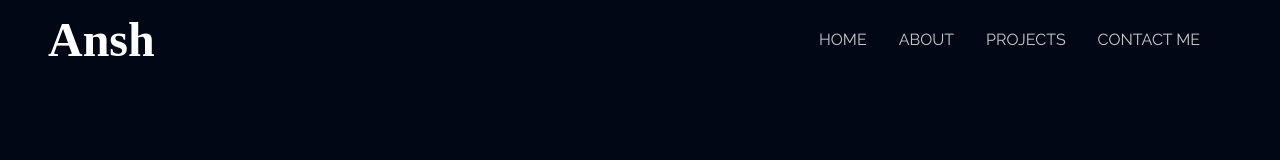
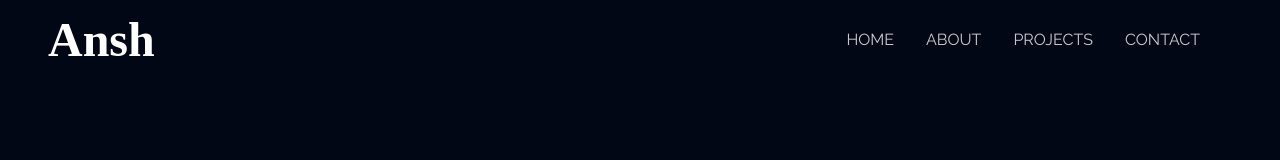
Before and after one commit to Anshjatana/Portfolio, a React (Create React App) app: page / in a window 1280 px wide. Shown: the top 160 px of the page. Built offline with nearby package versions, Linux system fonts and the light colour scheme; a web font is replaced by a local one.

Commit message:
Added footer and smooth scroll

```diff
--- a/package.json
+++ b/package.json
@@ -11,6 +11,7 @@
     "react-dom": "^18.2.0",
     "react-icons": "^4.10.1",
     "react-scripts": "5.0.1",
+    "react-scroll": "^1.8.9",
     "react-simple-typewriter": "^5.0.1",
     "typewriter-effect": "^2.20.1",
     "web-vitals": "^2.1.4"
--- a/src/App.js
+++ b/src/App.js
@@ -14,7 +14,7 @@ function App() {
   return (
     <>
       <NavBar />
-      <div style={divStyle} className='h-[5000px]'>
+      <div style={divStyle} className='h-full'>
         <Home />
         <About />
         <Projects />
--- a/src/Components/About.js
+++ b/src/Components/About.js
@@ -18,7 +18,7 @@ const About = () => {
 
   return (
 
-    <div className="flex flex-col items-center justify-center mt-8">
+    <div className="flex flex-col items-center justify-center mt-8" id="about">
       <h6 className="text-white text-[15px] font-semibold uppercase text-center  ">
 
         Get to know
--- a/src/Components/Contact.js
+++ b/src/Components/Contact.js
@@ -5,6 +5,7 @@ const Contact = () => {
     const initialFormData = {
         name: '',
         email: '',
+        subject:'',
         message: '',
       };
     const [formData, setFormData] = useState(initialFormData);
@@ -16,21 +17,21 @@ const Contact = () => {
 
       const handleSubmit = (e) => {
         e.preventDefault();
-        // Here, you can access the form data in the `formData` state and perform actions, such as sending it to a server.
         console.log(formData);
         setFormData(initialFormData)
       };
 
   return (
-    <div>
-      <h3 className="text-white text-[30px] font-semibold uppercase text-center my-10">Contact me</h3>
-      <p className="text-[18px] font-semibold  underline items-center justify-center mt-2 text-white flex"><Mail />{" "} anshjatana1111@gmail.com</p>
-      <p className="text-[19
+    <div id='contact'>
+      <h3 className="text-white text-[30px] font-semibold uppercase text-center my-10">Get in touch</h3>
+      <div className='flex items-center justify-evenly mx-[290px] '>
+      <p className="text-[22px] font-semibold font-[sans-serif]   underline items-center justify-center mt-2 text-white flex"><Mail size={30} color='paleturquoise'/>anshjatana1111@gmail.com</p>
+      <p className="text-[24px] font-semibold font-[sans-serif]  items-center justify-center mt-4 text-white flex"><PhoneCall color='paleturquoise' size={30}/>+918168318198</p>
+      </div>
 
-      px] font-semibold font-[sans-serif]  items-center justify-center mt-4 text-white flex"><PhoneCall />+918168318198</p>
       <form onSubmit={handleSubmit} className="space-y-4 my-10 flex flex-col items-center ">
         <div>
-          <label htmlFor="name" className="block text-gray-200">Name:</label>
+          <label htmlFor="name" className="block text-[20px] text-white font-medium">Name:</label>
           <input
             type="text"
             id="name"
@@ -38,12 +39,12 @@ const Contact = () => {
             value={formData.name}
             placeholder="Enter your Fullname"
             onChange={handleChange}
-            className="border rounded-md p-2 w-[400px]"
+            className="border rounded-md p-2 w-[450px]"
             required
           />
         </div>
         <div>
-          <label htmlFor="email" className="block text-gray-200">Email:</label>
+          <label htmlFor="email" className="block text-white text-[20px] font-medium">Email:</label>
           <input
             type="email"
             id="email"
@@ -51,26 +52,39 @@ const Contact = () => {
             value={formData.email}
             placeholder="Enter your Email"
             onChange={handleChange}
-            className="border rounded-md p-2 w-[400px]"
+            className="border rounded-md p-2 w-[450px]"
             required
           />
         </div>
         <div>
-          <label htmlFor="message" className="block text-gray-200">Message:</label>
+          <label htmlFor="name" className="block text-[20px] text-white font-medium">Subject:</label>
+          <input
+            type="text"
+            id="subject"
+            name="subject"
+            value={formData.subject}
+            placeholder="Enter Subject here"
+            onChange={handleChange}
+            className="border rounded-md p-2 w-[450px]"
+            required
+          />
+        </div>
+        <div>
+          <label htmlFor="message" className="block text-white text-[20px] font-medium">Message:</label>
           <textarea
             id="message"
             name="message"
             value={formData.message}
             onChange={handleChange}
             placeholder="Enter Message here"
-            className="border rounded-md p-2 w-[400px] h-32"
+            className="border rounded-md p-2 w-[450px] h-32"
             required
           />
         </div>
         <div>
           <button
             type="submit"
-            className="bg-blue-500 text-white py-2 px-4 rounded-md hover:bg-blue-600"
+            className="bg-blue-500 text-white py-2 px-4 rounded-md mb-10 hover:bg-blue-600"
           >
             Lets Talk!
           </button>
--- a/src/Components/Footer.js
+++ b/src/Components/Footer.js
@@ -1,10 +1,46 @@
-import React from 'react'
+import React from 'react';
+import { Link } from 'react-scroll';
 
 const Footer = () => {
+
+  const array = [
+    {
+      id: 1,
+      link: "home",
+    },
+    {
+      id: 2,
+      link: "about",
+    },
+    {
+      id: 3,
+      link: "projects",
+    },
+    {
+      id: 4,
+      link: "contact",
+    },
+  ];
   return (
-    <div>
-
-    </div>
+    <footer className=' w-full text-black     bg-[#d1d3d6] h-40  px-6'>
+      <div className='flex  items-center justify-between '>
+      <div>
+        <h1 className="font-signature m-6  text-5xl font-bold cursor-pointer hover:scale-110 duration-200 ">Ansh</h1>
+      </div>
+      <ul className="hidden sm:flex text-black font-bold mr-10">
+          {array.map(({id,link}) => (
+            <li
+              className="mx-4 uppercase cursor-pointer hover:scale-125 duration-200 "
+              key={id}
+            >
+              <Link to={link} smooth={true} duration={900}>{link}</Link>
+            </li>
+          ))}
+        </ul>
+      </div>
+        <hr className='w-[90%] m-auto border-black font-bold pt-6 '/>
+        <p className='py-1 font-bold text-[20px] text-center uppercase'>Thank you !</p>
+      </footer>
   )
 }
 
--- a/src/Components/Home.js
+++ b/src/Components/Home.js
@@ -12,7 +12,7 @@ const Home = () => {
   });
 
   return (
-    <footer className="h-[600px]">
+    <div className="h-[600px]" id="home">
       <div className="text-white w-[45%] absolute top-[190px] left-[130px]">
         <h1 className="text-[45px] font-semibold text-[#ff0044]">Hello!</h1>
         <h2 className="text-[40px] font-bold">I'm Ansh Jatana,</h2>
@@ -39,7 +39,7 @@ const Home = () => {
           className="w-[300px] rounded-lg z-9"
         />
       </div>
-    </footer>
+    </div>
   );
 };
 
--- a/src/Components/NavBar.js
+++ b/src/Components/NavBar.js
@@ -1,5 +1,6 @@
 import React, { useState } from "react";
 import {Menu, X} from 'lucide-react';
+import { Link } from 'react-scroll';
 
 const NavBar = () => {
     const [nav,setNav] = useState(false)
@@ -9,26 +10,26 @@ const NavBar = () => {
   const array = [
     {
       id: 1,
-      link: "Home",
+      link: "home",
     },
     {
       id: 2,
-      link: "About",
+      link: "about",
     },
     {
       id: 3,
-      link: "Projects",
+      link: "projects",
     },
     {
       id: 4,
-      link: "Contact me",
+      link: "contact",
     },
   ];
   return (
     <nav className="flex  items-center justify-between w-full text-white z-10 fixed   bg-[#010714] h-10 py-10 px-6">
-    <div>
-        <h1 className="font-signature m-6  text-5xl font-bold cursor-pointer hover:scale-110 duration-200 ">Ansh</h1>
-      </div>
+
+       <h1 className="font-signature m-6  text-5xl font-bold cursor-pointer hover:scale-110 duration-200 ">Ansh</h1>
+
 
         <ul className="hidden sm:flex text-[#ffffffc7] mr-10">
           {array.map(({id,link}) => (
@@ -36,7 +37,7 @@ const NavBar = () => {
               className="mx-4 uppercase cursor-pointer hover:scale-125 duration-200 "
               key={id}
             >
-              {link}
+             <Link to={link} smooth={true} duration={900}>{link}</Link>
             </li>
           ))}
         </ul>
--- a/src/Components/Projects.js
+++ b/src/Components/Projects.js
@@ -8,12 +8,12 @@ import NinjaStudio from "../assets/NinjaStudio.png";
 const Projects = () => {
 
   return (
-    <div>
+    <div id="projects">
       <h3 className="text-white text-[30px]  font-semibold uppercase text-center mt-20 ">
         Projects
       </h3>
       <p className="text-[20px] font-semibold text-center mt-2 text-[paleturquoise]">Check out some of my work right here</p>
-      <div className="flex justify-evenly my-16 mx-10 items-center">
+      <div className="flex justify-evenly my-24 mx-10 items-center">
         <img
           src={CollegeWebsite}
           alt="College website"
@@ -57,7 +57,7 @@ const Projects = () => {
           </div>
         </div>
       </div>
-      <div className="flex justify-center my-16 mx-10 flex-row-reverse items-center">
+      <div className="flex justify-center my-24 mx-10 flex-row-reverse items-center">
         <img
           src={ExpenseApp}
           alt="ExpenseApp"
@@ -101,7 +101,7 @@ const Projects = () => {
           </div>
         </div>
       </div>
-      <div className="flex justify-evenly my-16 mx-10 items-center">
+      <div className="flex justify-evenly my-24 mx-10 items-center">
         <img
           src={WeatherApp}
           alt="College website"
@@ -144,7 +144,7 @@ const Projects = () => {
           </div>
         </div>
       </div>
-      <div className="flex justify-center flex-row-reverse my-16 mx-10 items-center">
+      <div className="flex justify-center flex-row-reverse my-24 mx-10 items-center">
         <img
           src={NinjaStudio}
           alt="Ninja Studio"
```
Also changed, not shown: 1 other file (tests, documents, lock files or other folders).
